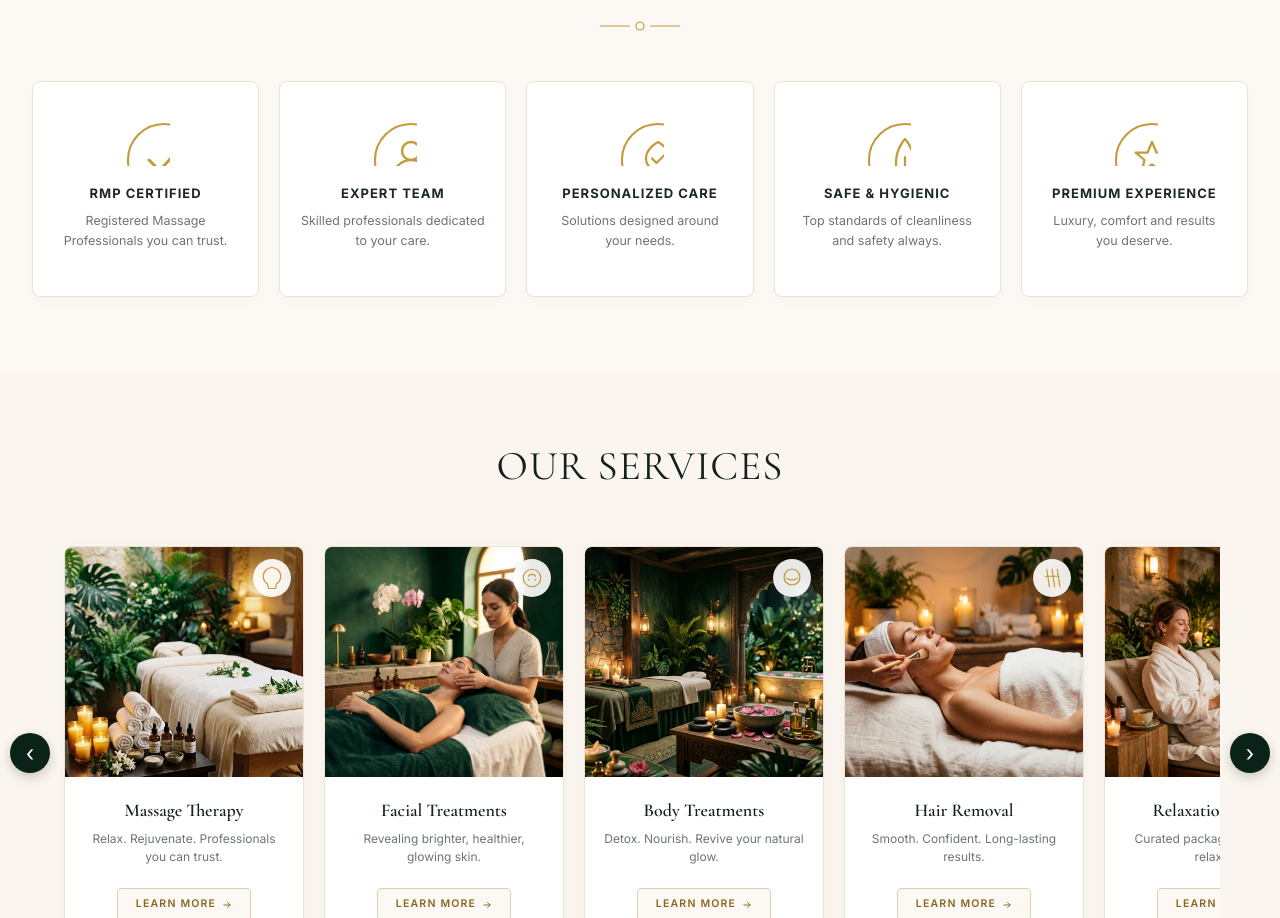
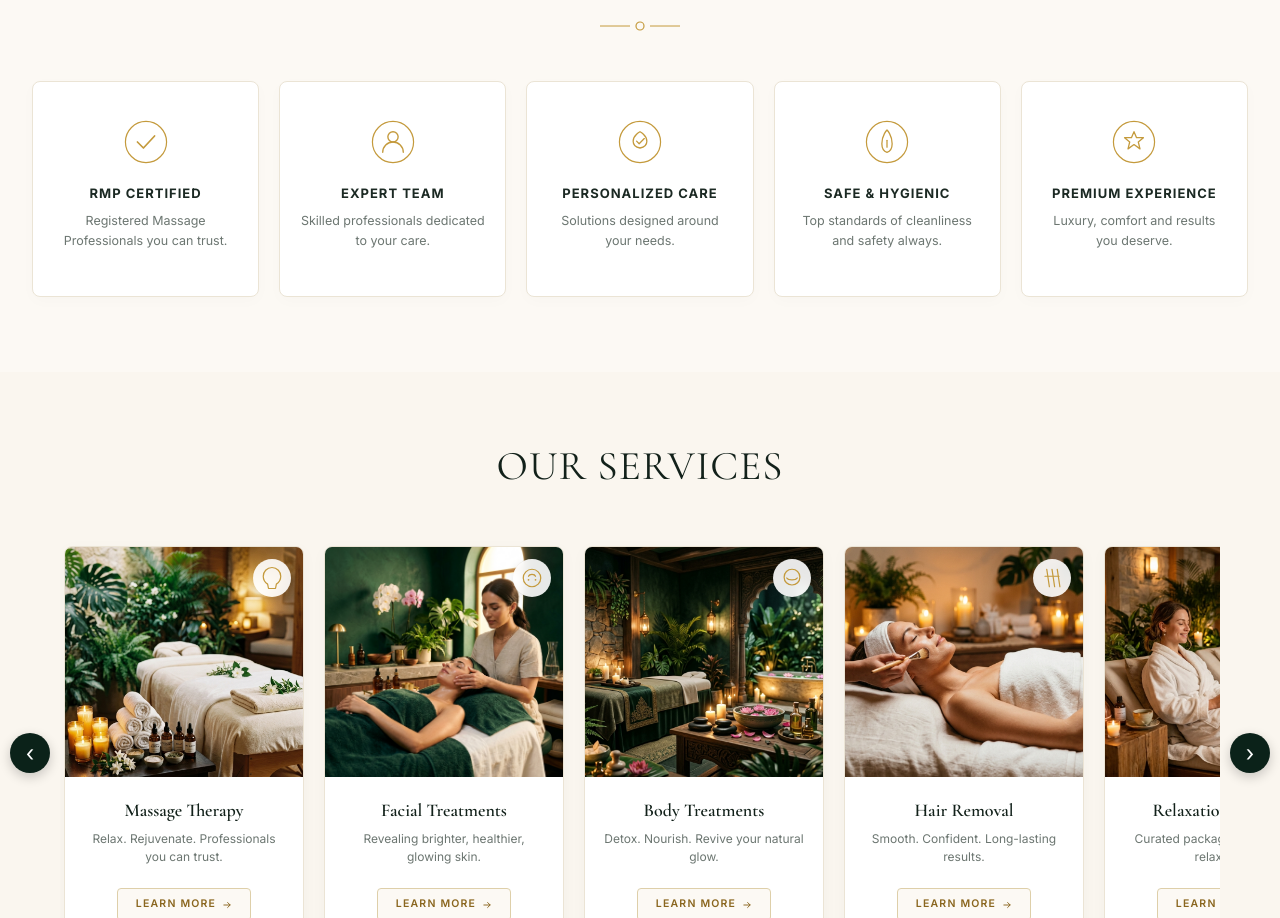
Before and after one commit to goel-nandini/AVS, a React (Vite) app: page / in a window 1280 px wide. Shown: the part 953-1871 px from the top of the page. Built offline with nearby package versions, Linux system fonts and the light colour scheme.

Commit message:
Fix viewBox on Why Choose AVS icons to render full circular emblems without clipping

```diff
--- a/src/App.jsx
+++ b/src/App.jsx
@@ -87,19 +87,20 @@ const testimonials = [
 ];
 
 function Icon({ name, width = 28, height = 28 }) {
-  const commonProps = { width, height, viewBox: '0 0 32 32', fill: 'none' };
+  const pillarProps = { width, height, viewBox: '0 0 56 56', fill: 'none' };
+  const serviceProps = { width, height, viewBox: '0 0 32 32', fill: 'none' };
 
   switch (name) {
     case 'check':
       return (
-        <svg {...commonProps}>
+        <svg {...pillarProps}>
           <rect x="4" y="4" width="48" height="48" rx="24" stroke="#c49a3c" strokeWidth="1.4" />
           <path d="M18 28l7 7 13-14" stroke="#c49a3c" strokeWidth="2" strokeLinecap="round" strokeLinejoin="round" />
         </svg>
       );
     case 'person':
       return (
-        <svg {...commonProps}>
+        <svg {...pillarProps}>
           <rect x="4" y="4" width="48" height="48" rx="24" stroke="#c49a3c" strokeWidth="1.4" />
           <circle cx="28" cy="22" r="6" stroke="#c49a3c" strokeWidth="1.6" />
           <path d="M16 40c0-6.627 5.373-12 12-12s12 5.373 12 12" stroke="#c49a3c" strokeWidth="1.6" strokeLinecap="round" />
@@ -107,7 +108,7 @@ function Icon({ name, width = 28, height = 28 }) {
       );
     case 'heart':
       return (
-        <svg {...commonProps}>
+        <svg {...pillarProps}>
           <rect x="4" y="4" width="48" height="48" rx="24" stroke="#c49a3c" strokeWidth="1.4" />
           <path d="M28 16 C28 16 20 20 20 27 C20 31 23 34 28 35 C33 34 36 31 36 27 C36 20 28 16 28 16Z" stroke="#c49a3c" strokeWidth="1.5" fill="none" strokeLinejoin="round" />
           <path d="M24 27l3 3 6-6" stroke="#c49a3c" strokeWidth="1.5" strokeLinecap="round" strokeLinejoin="round" />
@@ -115,7 +116,7 @@ function Icon({ name, width = 28, height = 28 }) {
       );
     case 'shield':
       return (
-        <svg {...commonProps}>
+        <svg {...pillarProps}>
           <rect x="4" y="4" width="48" height="48" rx="24" stroke="#c49a3c" strokeWidth="1.4" />
           <path d="M28 14 C28 14 34 20 34 30 C34 36 31 39 28 40 C25 39 22 36 22 30 C22 20 28 14 28 14Z" stroke="#c49a3c" strokeWidth="1.5" fill="none" strokeLinejoin="round" />
           <path d="M28 26v8" stroke="#c49a3c" strokeWidth="1.5" strokeLinecap="round" />
@@ -123,7 +124,7 @@ function Icon({ name, width = 28, height = 28 }) {
       );
     case 'star':
       return (
-        <svg {...commonProps}>
+        <svg {...pillarProps}>
           <rect x="4" y="4" width="48" height="48" rx="24" stroke="#c49a3c" strokeWidth="1.4" />
           <polygon points="28,16 31,23 39,23 33,28 35,36 28,31 21,36 23,28 17,23 25,23" stroke="#c49a3c" strokeWidth="1.5" fill="none" strokeLinejoin="round" />
         </svg>
```
